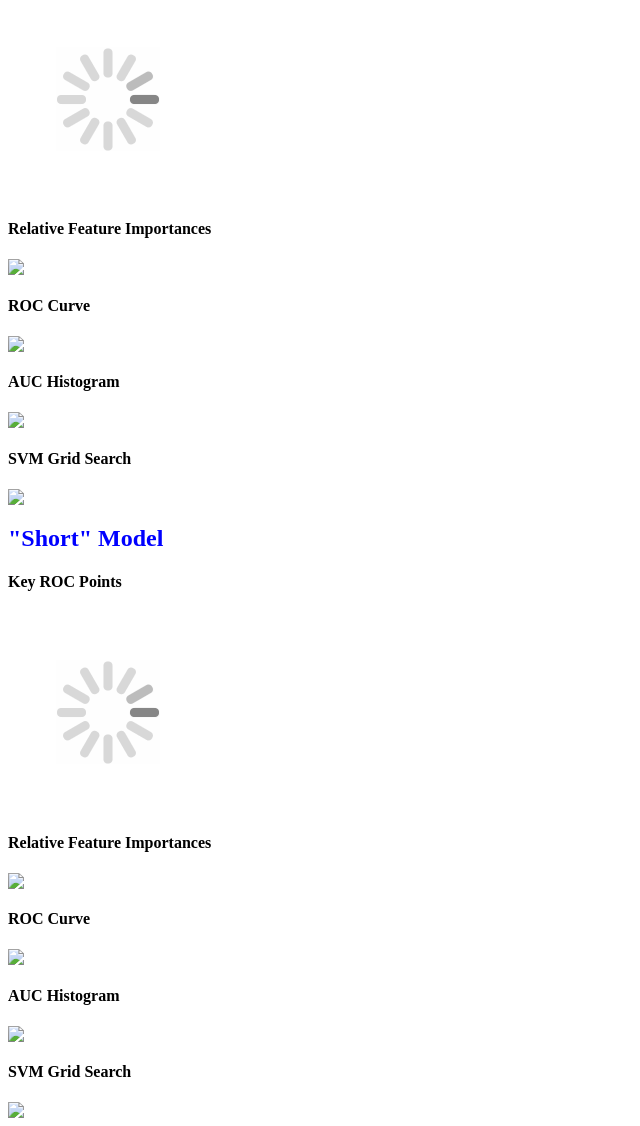
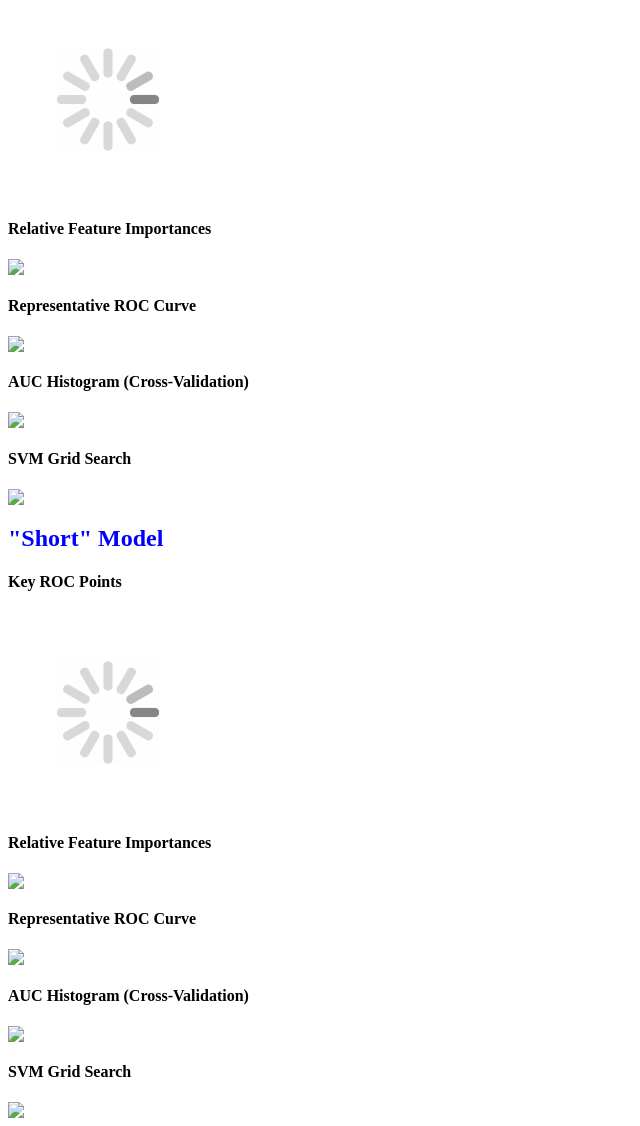
Before and after one commit to emw314159/badass_tools_from_emily, a Django app: page /phoenix/information in a window 1280 px wide. Shown: the part 422-1548 px from the top of the page, without its empty margins (0-640 px from the left). Run offline with Django 3.2, Linux system fonts and the light colour scheme; some libraries are stand-ins or nearby versions.

Commit message:
Improved annotation.

```diff
--- a/web_apps/stocks/phoenix/templates/phoenix_model_info.html
+++ b/web_apps/stocks/phoenix/templates/phoenix_model_info.html
@@ -50,10 +50,10 @@
       <h4>Relative Feature Importances</h4>
       <img src="{% static "buy_feature_importances.png" %}"/>
 
-      <h4>ROC Curve</h4>
+      <h4>Representative ROC Curve</h4>
       <img src="{% static "buy_ROC.png" %}"/>
 
-      <h4>AUC Histogram</h4>
+      <h4>AUC Histogram (Cross-Validation)</h4>
       <img src="{% static "buy_HIST_AUC.png" %}"/>
 
       <h4>SVM Grid Search</h4>
@@ -81,10 +81,10 @@
       <h4>Relative Feature Importances</h4>
       <img src="{% static "short_feature_importances.png" %}"/>
 
-      <h4>ROC Curve</h4>
+      <h4>Representative ROC Curve</h4>
       <img src="{% static "short_ROC.png" %}"/>
 
-      <h4>AUC Histogram</h4>
+      <h4>AUC Histogram (Cross-Validation)</h4>
       <img src="{% static "short_HIST_AUC.png" %}"/>
 
       <h4>SVM Grid Search</h4>
```
